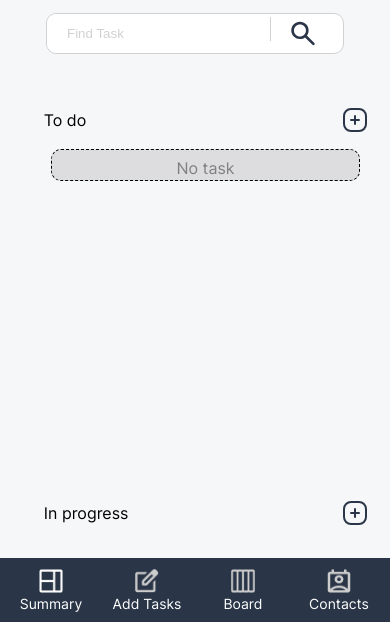
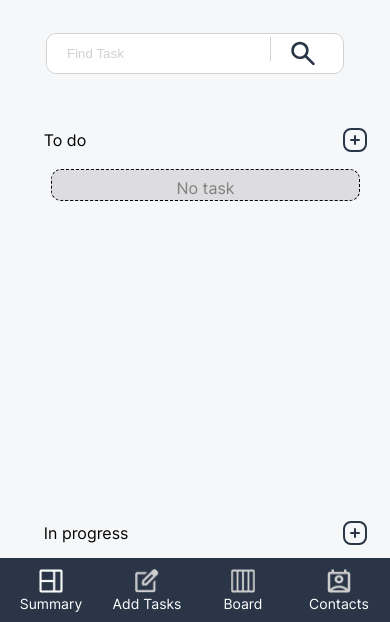
Before and after one commit to davorjezernik/Join, a plain HTML site: page board.html in a window 390 px wide. Shown: the part 222-844 px from the top of the page. Drawn offline with Linux system fonts and the light colour scheme; no server answers.

Commit message:
Board removed overflow hidden UI fixes

```diff
--- a/CSS/board.css
+++ b/CSS/board.css
@@ -89,15 +89,18 @@ h1 {
     height: 100vh;
     width: 100%;
     margin-left: 232px;
+    min-height: 0;
 }
 
 .open-tasks-container {
     height: 100%;
     display: flex;
     flex-direction: column;
-    overflow-x: auto;
+    overflow-y: auto;
+    overflow-x: hidden;
     justify-content: flex-end;
     margin-left: 64px;
+    min-height: 0;
 }
 
 .inner-board-container {
@@ -604,7 +607,7 @@ h1 {
 
 .moveTo-menu {
     width: 15px;
-    z-index: 99;
+    z-index: 2;
 }
 
 .moveTo-menu:hover {
--- a/CSS/responsiveBoard.css
+++ b/CSS/responsiveBoard.css
@@ -15,8 +15,6 @@
         width: 100%;
         min-height: 920px;
         max-height: calc(100vh - 200px);
-        overflow-x: auto;
-        overflow-y: hidden;
         box-sizing: border-box;
         background: rgb(246, 247, 249);
     }
@@ -39,7 +37,6 @@
     .main-container-task-board {
         width: 100%;
         overflow-y: auto;
-        overflow-x: hidden;
     }
     .board-form-container {
         width: 100%;
@@ -101,7 +98,6 @@
         flex-wrap: nowrap;
         gap: 8px;
         overflow-x: auto;
-        overflow-y: hidden;
         padding: 3px;
         max-width: 100%;
         box-sizing: border-box;
@@ -109,6 +105,7 @@
 
     .todo-class {
         min-width: 200px;
+        min-height: 200px;
     }
     .modal-content {
         width: 35%;
@@ -117,6 +114,7 @@
 
     .open-tasks-container {
         width: calc(100vw - 232px);
+        padding-top: 10%;
     }
 }
 
@@ -142,7 +140,6 @@
     .open-tasks-container {
         height: calc(100vh - 20%);
         width: 100%;
-        overflow-x: hidden;
         justify-content: center;
     }
 
```
